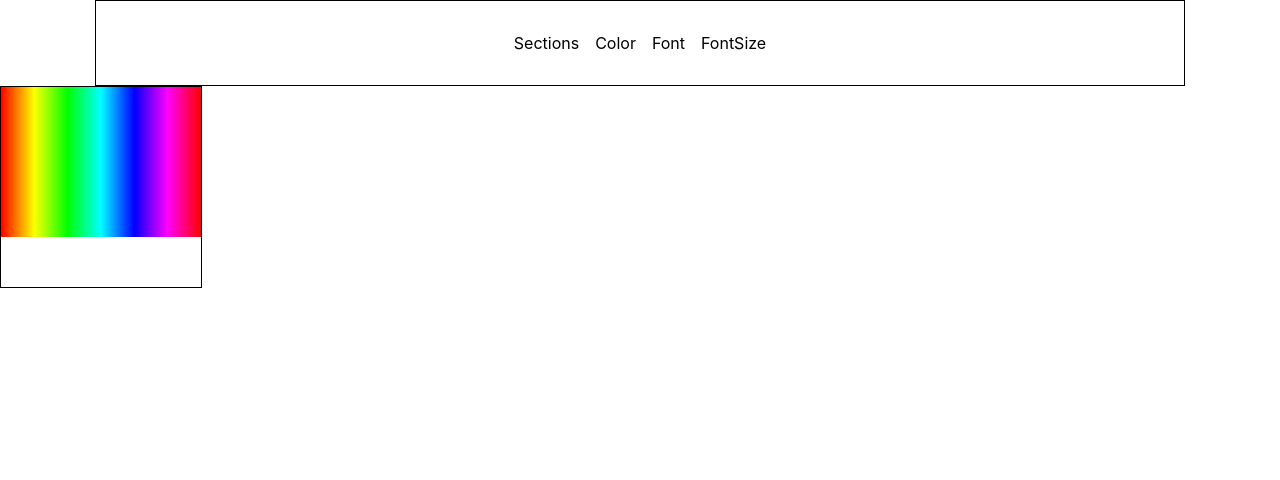
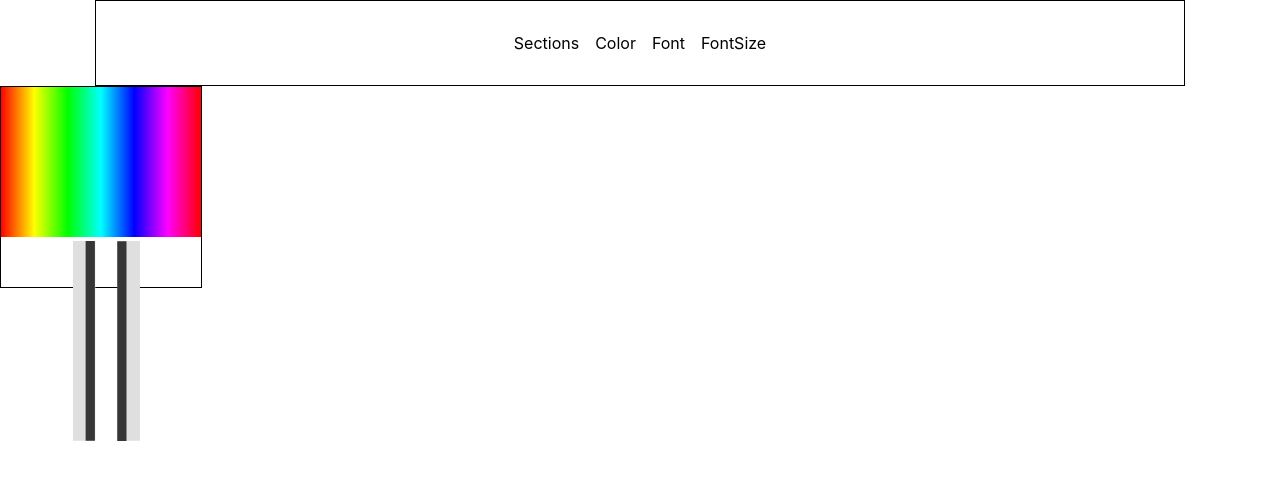
Before and after one commit to kronosGR/react.js-resumemaker, a React (Create React App) app: page / in a window 1280 px wide. Shown: the top 480 px of the page. Built offline with nearby package versions, Linux system fonts and the light colour scheme.

Commit message:
added SVG files

```diff
--- a/src/Components/Toolbar/ColorPicker/ColorBox.tsx
+++ b/src/Components/Toolbar/ColorPicker/ColorBox.tsx
@@ -1,6 +1,7 @@
 import React, { useRef } from 'react';
 import styled from 'styled-components';
 import usePaint from './usePaint';
+import SVGhandle from '../../../Svg/SVGhandle';
 
 export const ColorBoxWrapper = styled.div`
   width: 200px;
@@ -17,6 +18,7 @@ function ColorBox() {
   return (
     <ColorBoxWrapper>
       <canvas ref={canvas} />
+      <SVGhandle />
     </ColorBoxWrapper>
   );
 }
--- /dev/null
+++ b/src/Svg/SVGhandle.tsx
@@ -0,0 +1,16 @@
+import React from 'react';
+
+export default function SVGhandle({ ...rest }) {
+  return (
+    <svg viewBox='0 0 50 50' xmlns='http://www.w3.org/2000/svg' {...rest}>
+      <path
+        d='M34.736998 0v49.921h-5.578V0zm-16.737 49.921V0h5.578v49.921z'
+        fill='#dfdfdf'
+      />
+      <path
+        fill='#363636'
+        d='M31.371873.078V50h-2.316V.078zM23.470873 0v49.922h-2.316V0z'
+      />{' '}
+    </svg>
+  );
+}
```
Also changed, not shown: src/Svg/SVGcheck.tsx (added, +9 -0 lines), src/Svg/SVGcross.tsx (added, +16 -0 lines).
